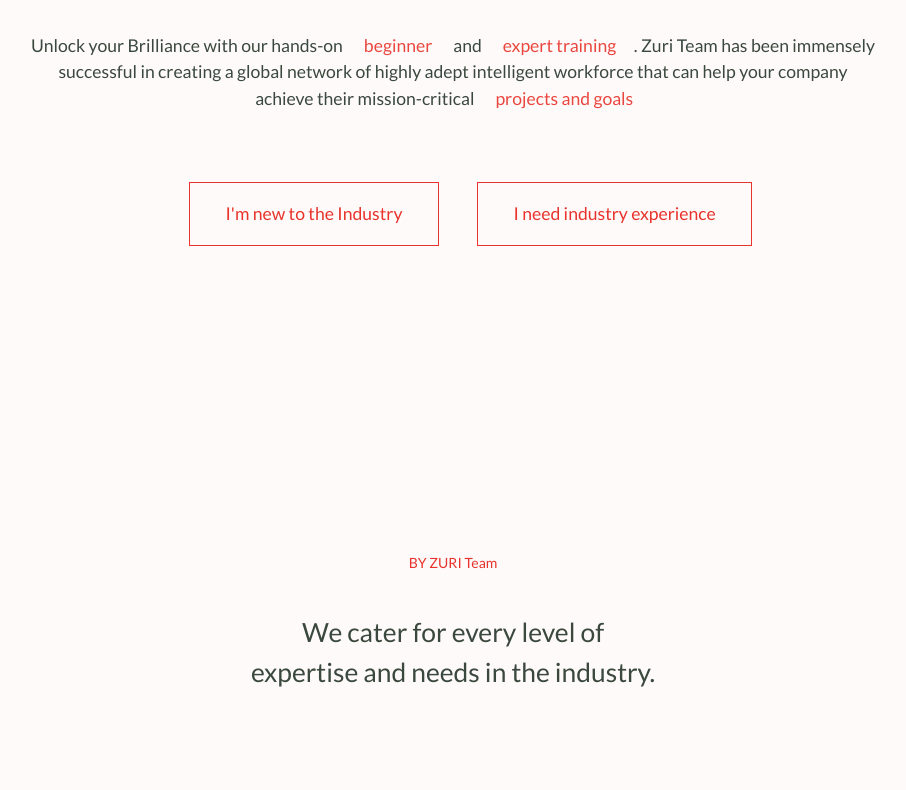
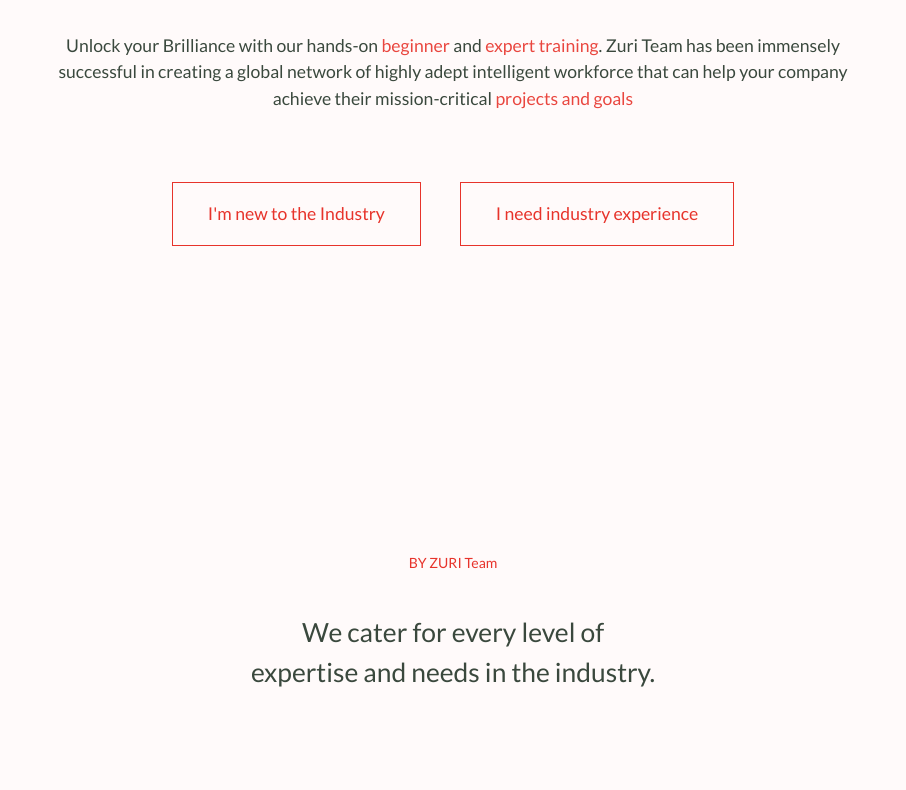
Before and after one commit to pk212/Zuri_Fullstack, a plain HTML site: page zuri-website/index.html in a window 1280 px wide. Shown: the part 280-1070 px from the top of the page, without its empty margins (187-1093 px from the left). Drawn offline with Linux system fonts and the light colour scheme.

Commit message:
final commit

```diff
--- a/zuri-website/style.css
+++ b/zuri-website/style.css
@@ -195,7 +195,7 @@ a{
         grid-template-columns: 1fr repeat(2, minmax(auto, 25em)) 1fr;
     }
 
-    #showcase .content-wrap a{
+    #showcase .content-wrap .btn{
         margin: 0 1em;
     }
 
```
